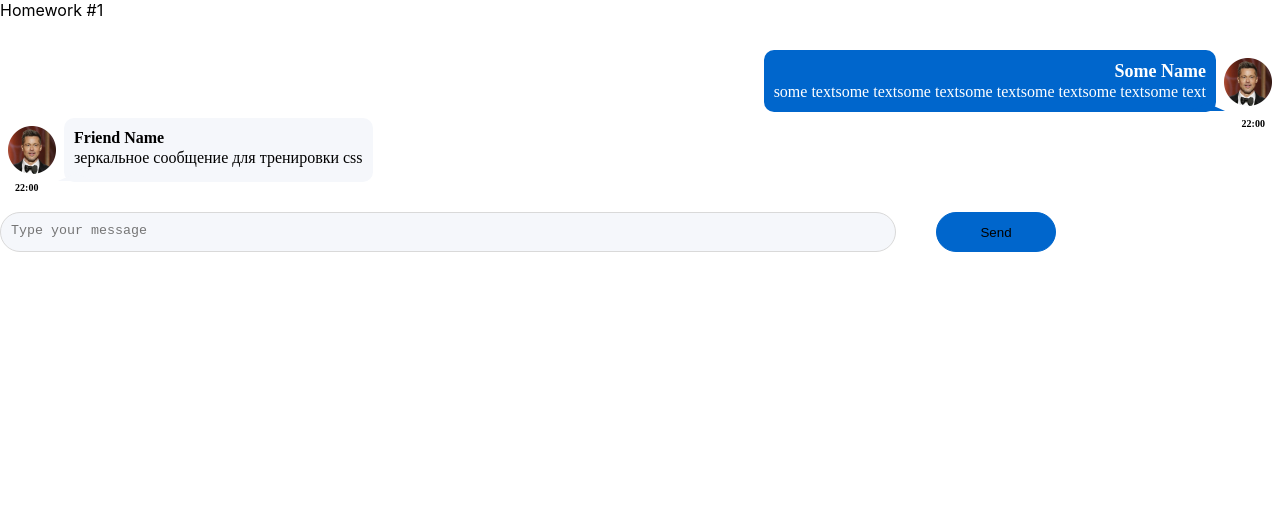
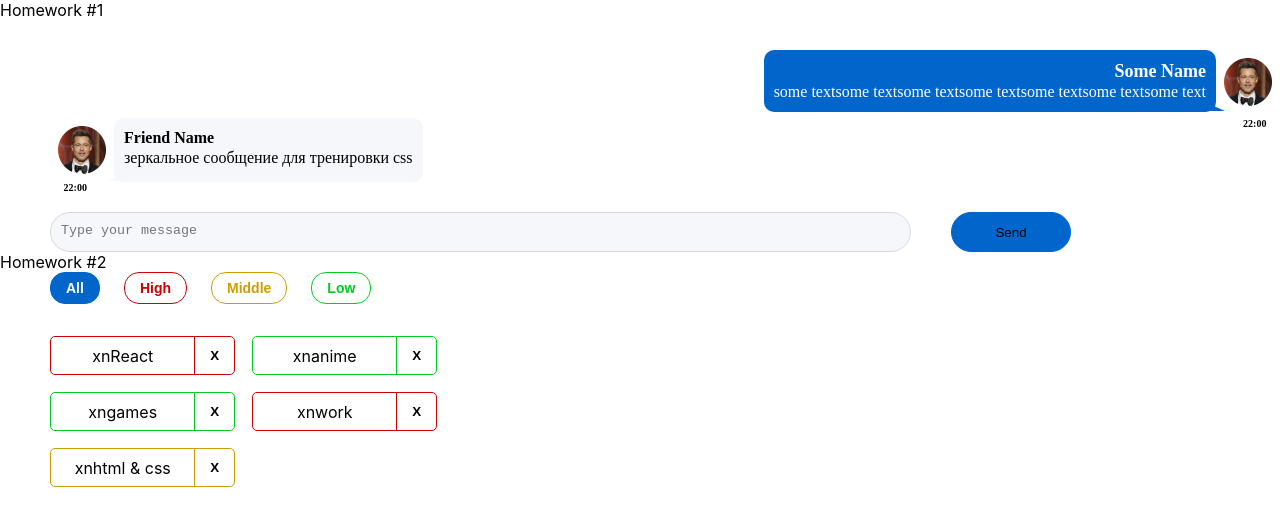
Before and after one commit to Helenman21/hws2-master, a React (Create React App) app: page / in a window 1280 px wide. Shown: the top 526 px of the page. Built offline with nearby package versions, Linux system fonts and the light colour scheme.

Commit message:
tests are ready

```diff
--- a/src/s1-main/App.module.css
+++ b/src/s1-main/App.module.css
@@ -3,9 +3,12 @@
 }
 
 .hw {
-
+	padding-left: 50px;
 }
 
 .hwTitle {
 
 }
+.hw2 {
+	margin: 0 auto;
+}
--- a/src/s1-main/App.tsx
+++ b/src/s1-main/App.tsx
@@ -1,13 +1,14 @@
 import React from 'react'
 import s from './App.module.css'
 import HW1 from '../s2-homeworks/hw01/HW1'
+import HW2 from '../s2-homeworks/hw02/HW2'
 
 function App() {
     return (
         <div className={s.App}>
             <HW1/>
             {/*раскомментировать по ходу выполнения*/}
-            {/*<HW2/>*/}
+            <HW2/>
             {/*<HW3/>*/}
             {/*<HW4/>*/}
 
--- a/src/s2-homeworks/hw02/HW2.tsx
+++ b/src/s2-homeworks/hw02/HW2.tsx
@@ -17,16 +17,16 @@
 * */
 
 // types
-export type AffairPriorityType = any // need to fix any
+export type AffairPriorityType =  'high' | 'low' | 'middle'// need to fix any
 export type AffairType = {
-    _id: any // need to fix any
-    name: any // need to fix any
+    _id: number // need to fix any
+    name: string // need to fix any
     priority: AffairPriorityType
 }
 export type FilterType = 'all' | AffairPriorityType
 
 // constants
-const defaultAffairs: any = [ // need to fix any
+const defaultAffairs: AffairType[] = [ // need to fix any
     {_id: 1, name: 'React', priority: 'high'}, // студенты могут изменить содержимое name и количество элементов в массиве, ...priority не менять!
     {_id: 2, name: 'anime', priority: 'low'},
     {_id: 3, name: 'games', priority: 'low'},
@@ -35,23 +35,22 @@
 ]
 
 // pure helper functions
-export const filterAffairs = (affairs: any, filter: any): any => { // need to fix any
+export const filterAffairs = (affairs: AffairType[], filter: FilterType): AffairType[] => { // need to fix any
 
+    return filter === 'all'? affairs : affairs.filter(el => el.priority === filter)
+}
+export const deleteAffair = (affairs: AffairType[], _id: number): AffairType[] => { // need to fix any
 
-    return affairs // need to fix
-}
-export const deleteAffair = (affairs: any, _id: any): any => { // need to fix any
-
-    return affairs // need to fix
+    return affairs.filter(el => el._id !== _id)
 }
 
 function HW2() {
-    const [affairs, setAffairs] = useState<any>(defaultAffairs) // need to fix any
+    const [affairs, setAffairs] = useState<AffairType[]>(defaultAffairs) // need to fix any
     const [filter, setFilter] = useState<FilterType>('all')
 
     const filteredAffairs = filterAffairs(affairs, filter)
-    const deleteAffairCallback = (_id: any) => { // need to fix any
-        // need to fix
+    const deleteAffairCallback = (_id: number) => { // need to fix any
+        setAffairs(affairs.filter(el => el._id !== _id))
     }
 
     return (
--- a/src/s2-homeworks/hw02/affairs/Affairs.tsx
+++ b/src/s2-homeworks/hw02/affairs/Affairs.tsx
@@ -4,24 +4,27 @@
 import s from './Affairs.module.css'
 
 type AffairsPropsType = {
-    data: any // need to fix any
-    setFilter: any
-    deleteAffairCallback: any
+    data: AffairType[] // need to fix any
+    setFilter: (priority: FilterType) => void
+    deleteAffairCallback: (_id: number) => void
     filter: FilterType
 }
-
+// data={filteredAffairs}
+// setFilter={setFilter}
+// deleteAffairCallback={deleteAffairCallback}
+// filter={filter}
 function Affairs(props: AffairsPropsType) {
     const setAll = () => {
-        // need to fix
+        props.setFilter('all')
     }
     const setHigh = () => {
-        // need to fix
+		props.setFilter('high')
     }
     const setMiddle = () => {
-        // need to fix
+		props.setFilter('middle')
     }
     const setLow = () => {
-        // need to fix
+		props.setFilter('low')
     }
 
     const cnAll = s.button + ' ' + s.all + (props.filter === 'all' ? ' ' + s.active : '')
--- a/src/s2-homeworks/hw02/affairs/affair/Affair.tsx
+++ b/src/s2-homeworks/hw02/affairs/affair/Affair.tsx
@@ -25,8 +25,8 @@
         >
             <div id={'hw2-name-' + props.affair._id} className={nameClass}>
                 {/*создаёт студент*/}
-
-                {/**/}
+xn
+                {props.affair.name}
             </div>
             <div id={'hw2-priority-' + props.affair._id} hidden>
                 {props.affair.priority}
```
